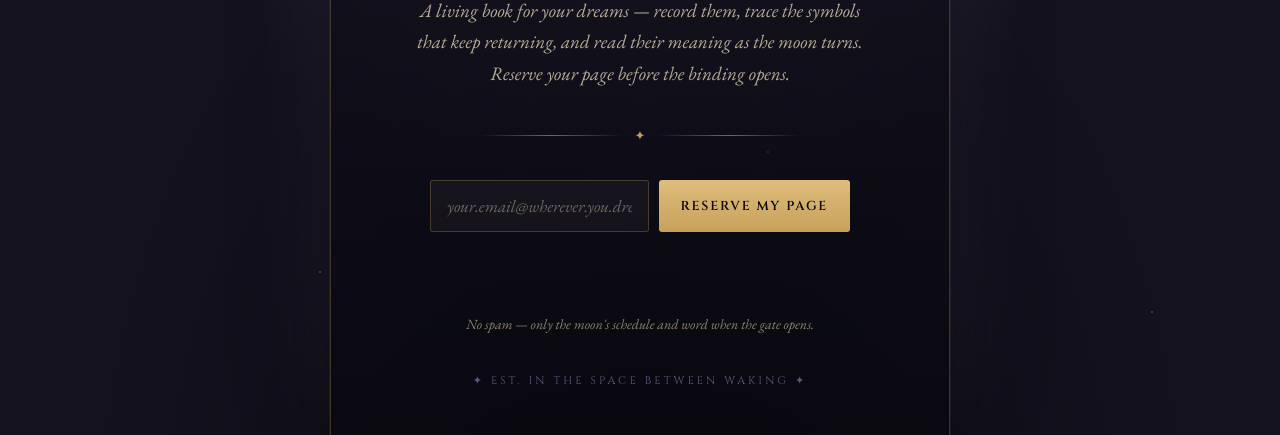
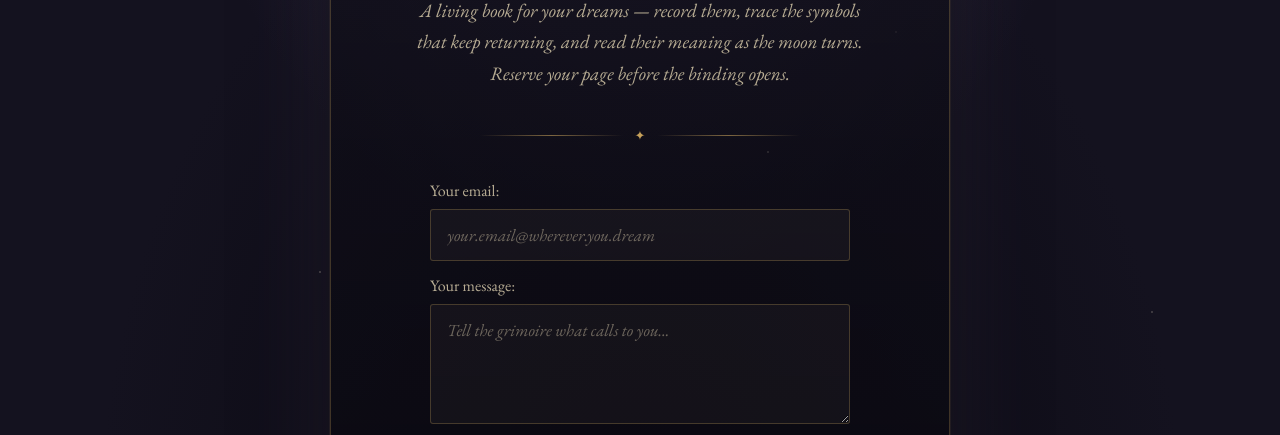
Before and after one commit to wyrddistrodoor/thedreamgrimoire, a plain HTML site: page index.html in a window 1280 px wide. Shown: the part 328-763 px from the top of the page. Drawn offline with nearby package versions, Linux system fonts and the light colour scheme.

Commit message:
Update waitlist form to submit to Formspree

```diff
--- a/index.html
+++ b/index.html
@@ -39,7 +39,6 @@
     padding: 48px 20px;
   }
 
-  /* Ambient starfield + vignette */
   .sky{
     position: fixed;
     inset: 0;
@@ -78,7 +77,6 @@
       0 0 120px -40px rgba(124,106,156,0.35);
   }
 
-  /* Moon phase arc — signature element */
   .moon-arc{
     display:flex;
     justify-content:center;
@@ -169,8 +167,8 @@
     gap: 10px;
   }
 
-  input[type="email"]{
-    flex: 1;
+  input[type="email"], textarea{
+    width: 100%;
     min-width: 0;
     background: rgba(236,227,205,0.04);
     border: 1px solid var(--line);
@@ -182,17 +180,30 @@
     outline: none;
     transition: border-color 0.25s ease, background 0.25s ease;
   }
-  input[type="email"]::placeholder{
+  input[type="email"]::placeholder, textarea::placeholder{
     color: rgba(183,172,147,0.55);
     font-style: italic;
   }
-  input[type="email"]:focus{
+  input[type="email"]:focus, textarea:focus{
     border-color: var(--gilt);
     background: rgba(236,227,205,0.07);
   }
-  input[type="email"]:focus-visible{
+  input[type="email"]:focus-visible, textarea:focus-visible{
     outline: 2px solid var(--gilt-bright);
     outline-offset: 2px;
+  }
+
+  textarea{
+    min-height: 120px;
+    resize: vertical;
+  }
+
+  .field-label{
+    display:flex;
+    flex-direction: column;
+    gap: 8px;
+    color: var(--parchment-dim);
+    font-size: 16px;
   }
 
   button{
@@ -227,19 +238,9 @@
     font-size: 14px;
     color: var(--parchment-dim);
     opacity: 0.75;
-    margin: 16px 0 0;
+    margin: 0;
     font-style: italic;
   }
-
-  .status{
-    text-align:center;
-    font-size: 15px;
-    min-height: 20px;
-    margin-top: 4px;
-    font-family: 'EB Garamond', serif;
-  }
-  .status.success{ color: var(--gilt-bright); }
-  .status.error{ color: #c98a7a; }
 
   .seal{
     text-align:center;
@@ -287,56 +288,20 @@
       <span class="line"></span>
     </div>
 
-    <form id="waitlist-form" novalidate>
-      <div class="field-row">
-        <input type="email" id="email" name="email" placeholder="your.email@wherever.you.dream" required aria-label="Email address">
-        <button type="submit">Reserve my page</button>
-      </div>
-      <p class="status" id="status" role="status" aria-live="polite"></p>
+    <form action="https://formspree.io/f/xwvgprlg" method="POST">
+      <label class="field-label">
+        Your email:
+        <input type="email" name="email" placeholder="your.email@wherever.you.dream" required>
+      </label>
+      <label class="field-label">
+        Your message:
+        <textarea name="message" placeholder="Tell the grimoire what calls to you..."></textarea>
+      </label>
+      <button type="submit">Reserve my page</button>
       <p class="fine-print">No spam — only the moon's schedule and word when the gate opens.</p>
     </form>
 
     <p class="seal">✦ Est. in the space between waking ✦</p>
   </main>
-
-  <script>
-    const form = document.getElementById('waitlist-form');
-    const status = document.getElementById('status');
-    const emailInput = document.getElementById('email');
-
-    form.addEventListener('submit', async function(e){
-      e.preventDefault();
-      const email = emailInput.value.trim();
-      const emailPattern = /^[^\s@]+@[^\s@]+\.[^\s@]+$/;
-
-      if(!emailPattern.test(email)){
-        status.textContent = 'That doesn\'t look like a working email — try again.';
-        status.className = 'status error';
-        return;
-      }
-
-      status.textContent = 'Sealing your page…';
-      status.className = 'status';
-
-      // ---------------------------------------------------------------
-      // REPLACE THIS BLOCK with your real email-capture backend.
-      // Options: Formspree, ConvertKit, Mailchimp, Beehiiv, a Google
-      // Sheet via a script, or your own API endpoint. Example using
-      // Formspree (replace YOUR_FORM_ID):
-      //
-      // await fetch('https://formspree.io/f/YOUR_FORM_ID', {
-      //   method: 'POST',
-      //   headers: { 'Content-Type': 'application/json' },
-      //   body: JSON.stringify({ email })
-      // });
-      // ---------------------------------------------------------------
-
-      await new Promise(res => setTimeout(res, 500)); // placeholder delay
-
-      status.textContent = 'Your page is reserved. Watch the sky.';
-      status.className = 'status success';
-      form.reset();
-    });
-  </script>
 </body>
 </html>
```
